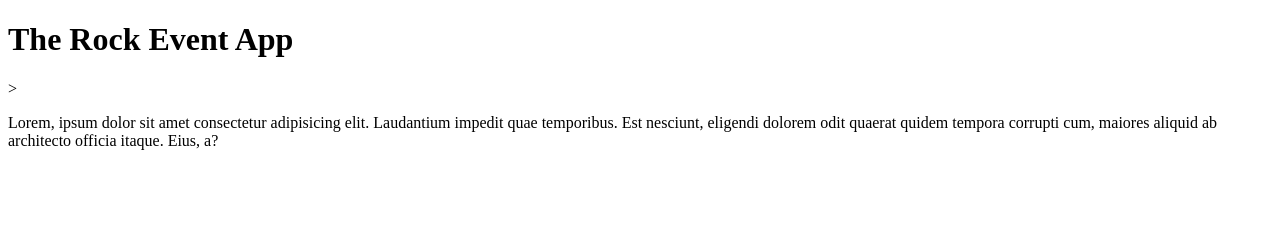
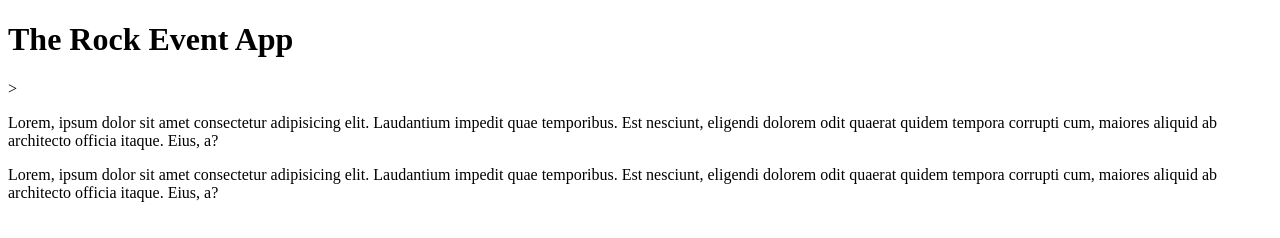
Before and after one commit to Stimoe/RockEventApp, a plain HTML site: page index.html in a window 1280 px wide. Drawn offline with Linux system fonts and the light colour scheme.

Commit message:
added 2nd lorem

```diff
--- a/index.html
+++ b/index.html
@@ -8,7 +8,8 @@
 </head>
 <body>
     <h1> The Rock Event App</h1>>
+    <p>Lorem, ipsum dolor sit amet consectetur adipisicing elit. Laudantium impedit quae temporibus. Est nesciunt, eligendi dolorem odit quaerat quidem tempora corrupti cum, maiores aliquid ab architecto officia itaque. Eius, a?</p>
+    <p>Lorem, ipsum dolor sit amet consectetur adipisicing elit. Laudantium impedit quae temporibus. Est nesciunt, eligendi dolorem odit quaerat quidem tempora corrupti cum, maiores aliquid ab architecto officia itaque. Eius, a?</p>
 
-    <p>Lorem, ipsum dolor sit amet consectetur adipisicing elit. Laudantium impedit quae temporibus. Est nesciunt, eligendi dolorem odit quaerat quidem tempora corrupti cum, maiores aliquid ab architecto officia itaque. Eius, a?</p>
 </body>
 </html>
```
